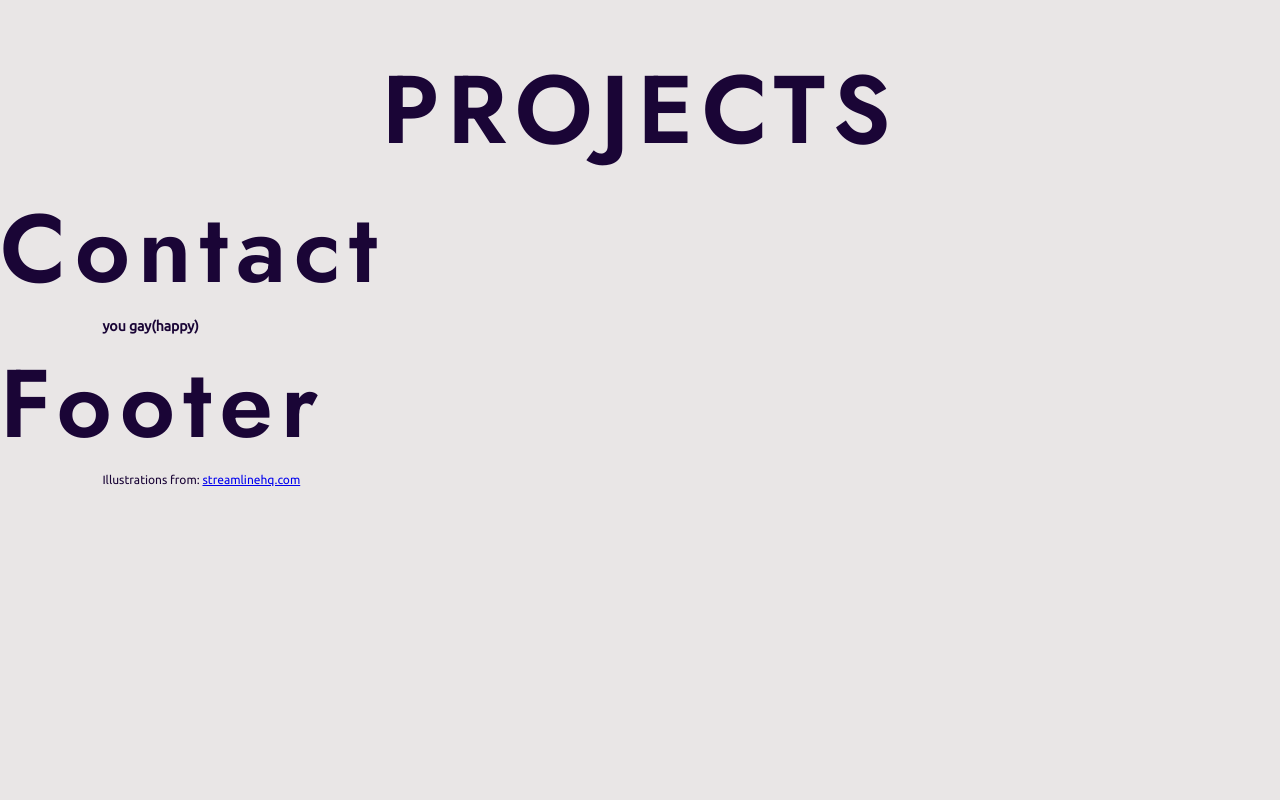
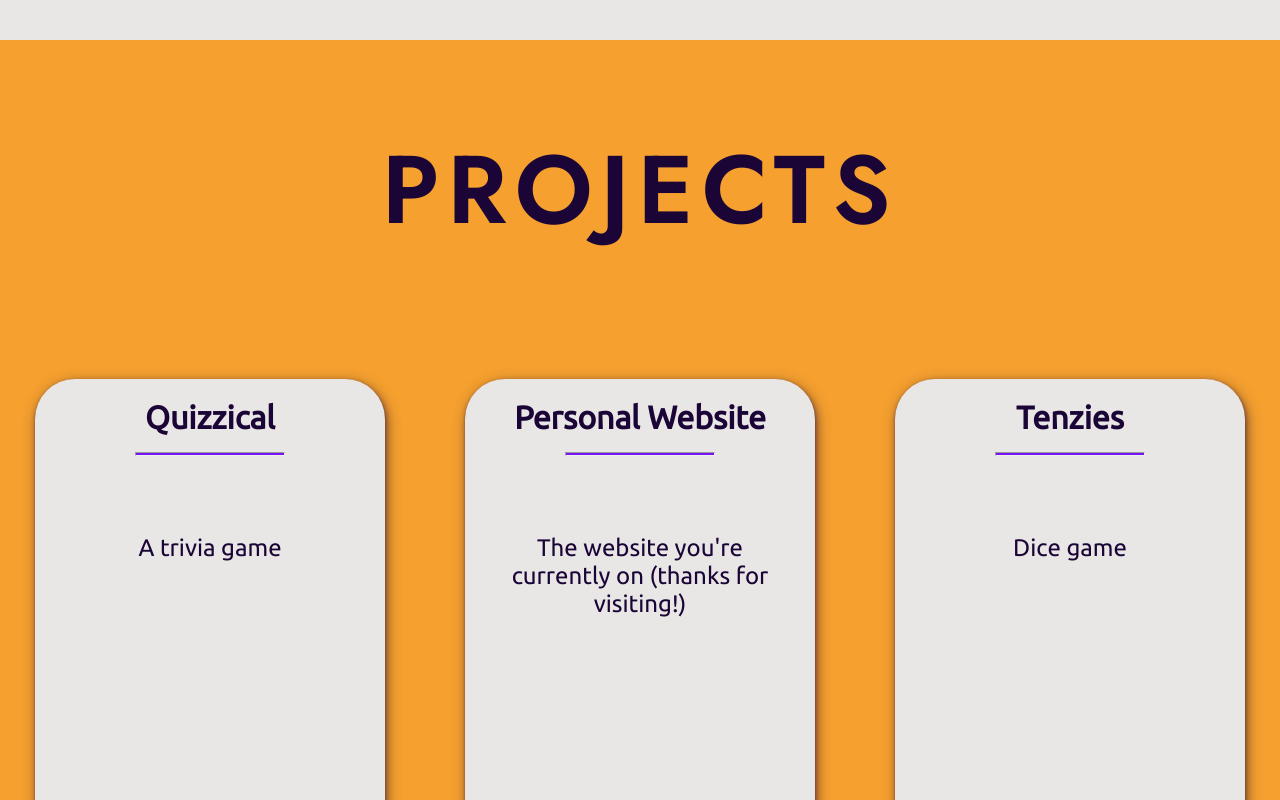
Before and after one commit to skylares/personal-portfolio, a React app: page / in a window 1280 px wide. Shown: the part 1560-2360 px from the top of the page. Before the commit the page ends 2046 px from the top, so only its background shows below. Built offline with nearby package versions, Linux system fonts and the light colour scheme.

Commit message:
Add project section & basic styling

```diff
--- a/src/components/Contact.js
+++ b/src/components/Contact.js
@@ -4,7 +4,7 @@ export default function Contact() {
   return(
     <section className="contact" id="contact">
       <h1>Contact</h1>
-      <h3>you gay(happy)</h3>
+      <h3>When a kid holds a balloon he prevents it from floating awaying, but</h3>
     </section>
   );
 }
--- a/src/components/Projects.js
+++ b/src/components/Projects.js
@@ -4,7 +4,27 @@ export default function Projects() {
 
   return(
     <section className="projects" id="projects">
-      <h1>PROJECTS</h1>
+      <h1 className='projects--title'>PROJECTS</h1>
+
+      <div className='projects--container'>
+        <div className='projects--project -trivia'>
+          <h4>Quizzical</h4>
+          <hr className='line' />
+          <p>A trivia game</p>
+        </div>
+        <div className='projects--project -portfolio'>
+          <h4>Personal Website</h4>
+          <hr className='line' />
+          <p>The website you're currently on (thanks for visiting!)</p>
+        </div>
+        <div className='test-div'>
+        <div className='projects--project -tenzies'>
+          <h4>Tenzies</h4>
+          <hr className='line' />
+          <p>Dice game</p>
+        </div>
+        </div>
+      </div>
     </section>
   );
 }
--- a/src/styles.css
+++ b/src/styles.css
@@ -1,12 +1,12 @@
 * {
   box-sizing: border-box;
-  --main-color: #7616F4;
-  --main-accent: #F5A02F;
+  --main-color: #7616f4;
+  --main-accent: #f5a02f;
+  --dark-text: #1a0536;
   --background-color: rgb(233, 230, 230);
-  --dark-text: #1A0536;
 }
 
-body, html, h1, h2, h3, p, button {
+body, html, h1, h2, h3, h4, p, button {
   margin: 0;
   padding: 0;
 }
@@ -87,14 +87,14 @@ h1 {
 .nav--link.-resume {
   padding: 3px 10px;
   margin-right: 7vw;
-  color: var(--main-accent);
+  color: var(--dark-text);
   border: solid 2px var(--main-accent);
-  border-radius: 25px;
-  background-color: whitesmoke;
+  border-radius: 15px;
+  background-color: #f59f2f34;
 }
 
 .nav--link.-resume:hover {
-  background-color: #ebbf874b;
+  background-color: var(--main-accent);
 }
 
 
@@ -119,7 +119,7 @@ h1 {
   opacity: 100%;
 }
 
-.hero--title-section > h1, h3, p {
+.hero--name {
   margin-left: 8vw;
 }
 
@@ -129,6 +129,7 @@ h1 {
   letter-spacing: 0.3rem;
   font-family: 'Lato', sans-serif;
   font-weight: 400;
+  margin-left: 8vw;
 }
 
 .hero--description {
@@ -137,18 +138,19 @@ h1 {
   width: 45vh;
   line-height: 150%;
   letter-spacing: -0.05rem;
+  margin-left: 8vw;
 }
+
+.hero--underline {
+  width: 75%;
+  margin-left: 4vw;
+  }
 
 .hero--wave {
   width: 100vw;
   position: absolute;
   bottom: 0;
   z-index: -1;
-}
-
-.hero--underline {
-width: 75%;
-margin-left: 4vw;
 }
 
 
@@ -173,6 +175,7 @@ margin-left: 4vw;
   font-size: 1.5rem;
   margin: 5vh 5vw;
   font-family: 'Lato', sans-serif;
+  letter-spacing: -0.01rem;
 }
 
 .about--title {
@@ -193,7 +196,8 @@ margin-left: 4vw;
 }
 
 .skills--icon:hover {
-  margin-bottom: 10px;
+  /* margin-bottom: 10px; */
+  transform: scale(1.1);
 }
 
 
@@ -201,14 +205,68 @@ margin-left: 4vw;
 /* PROJECTS */
 /************/
 
-.projects {
+.projects, .projects--container, .projects--project{
   display: flex;
-  justify-content: center;
   align-items: center;
 }
 
-/* TEMP */
+.projects {
+  padding-top: 10vh;
+  min-height: 100vh;
+  background: var(--main-accent);
+  color: var(--dark-text);
+  flex-direction: column;
+}
 
-/* section {
-  min-height: 100vh;
-} */
+.projects--title {
+  margin-bottom: 15vh;
+}
+
+.projects--container {
+  justify-content: center;
+}
+
+.projects--project {
+  flex-direction: column;
+  border-radius: 40px;
+  padding: 20px;
+  text-align: center;
+  width: 350px;
+  height: 500px;
+  background-color: var(--background-color);
+  margin: 0px 40px;
+  font-size: 2rem;
+
+  box-shadow: 0px 1px 2px 0px rgba(26, 5, 54,0.3),
+            1px 2px 4px 0px rgba(26, 5, 54,0.3),
+            2px 4px 8px 0px rgba(26, 5, 54,0.3),
+            2px 4px 16px 0px rgba(26, 5, 54,0.3);
+}
+
+.projects--project:hover {
+
+  box-shadow: 0px 1px 2px 0px rgba(26, 5, 54,0.7),
+            1px 2px 4px 0px rgba(26, 5, 54,0.7),
+            2px 4px 8px 0px rgba(26, 5, 54,0.7),
+            2px 4px 16px 0px rgba(26, 5, 54,0.7);
+
+}
+
+.projects--project > p {
+  margin-top: 20%;
+  font-size: 1.5rem;
+}
+
+
+
+
+  /**********/
+ /*  TEMP  */
+/**********/
+
+
+.line {
+  background-color: var(--main-color);
+  width: 150px;
+  height: 4px;
+}
```
